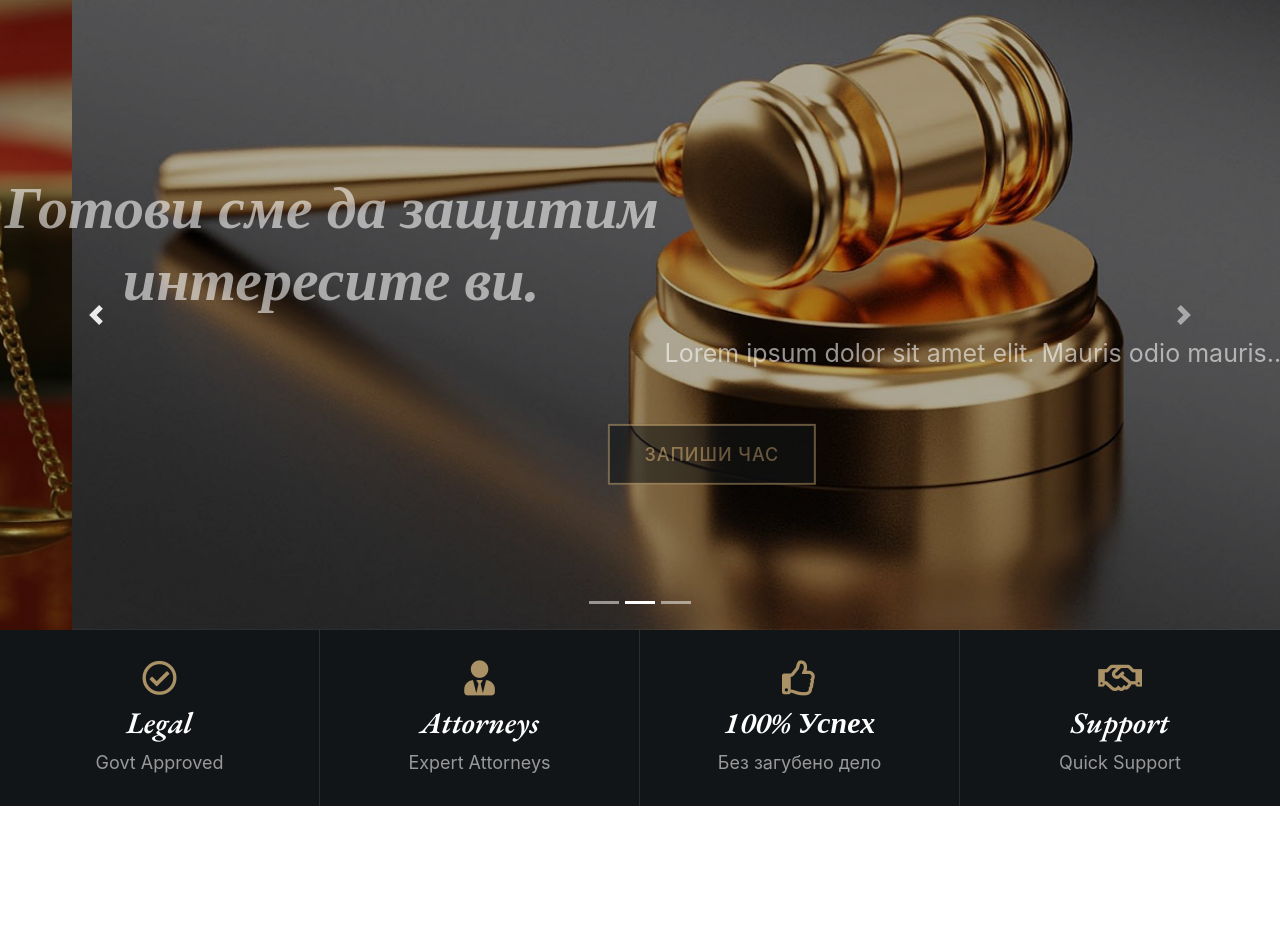
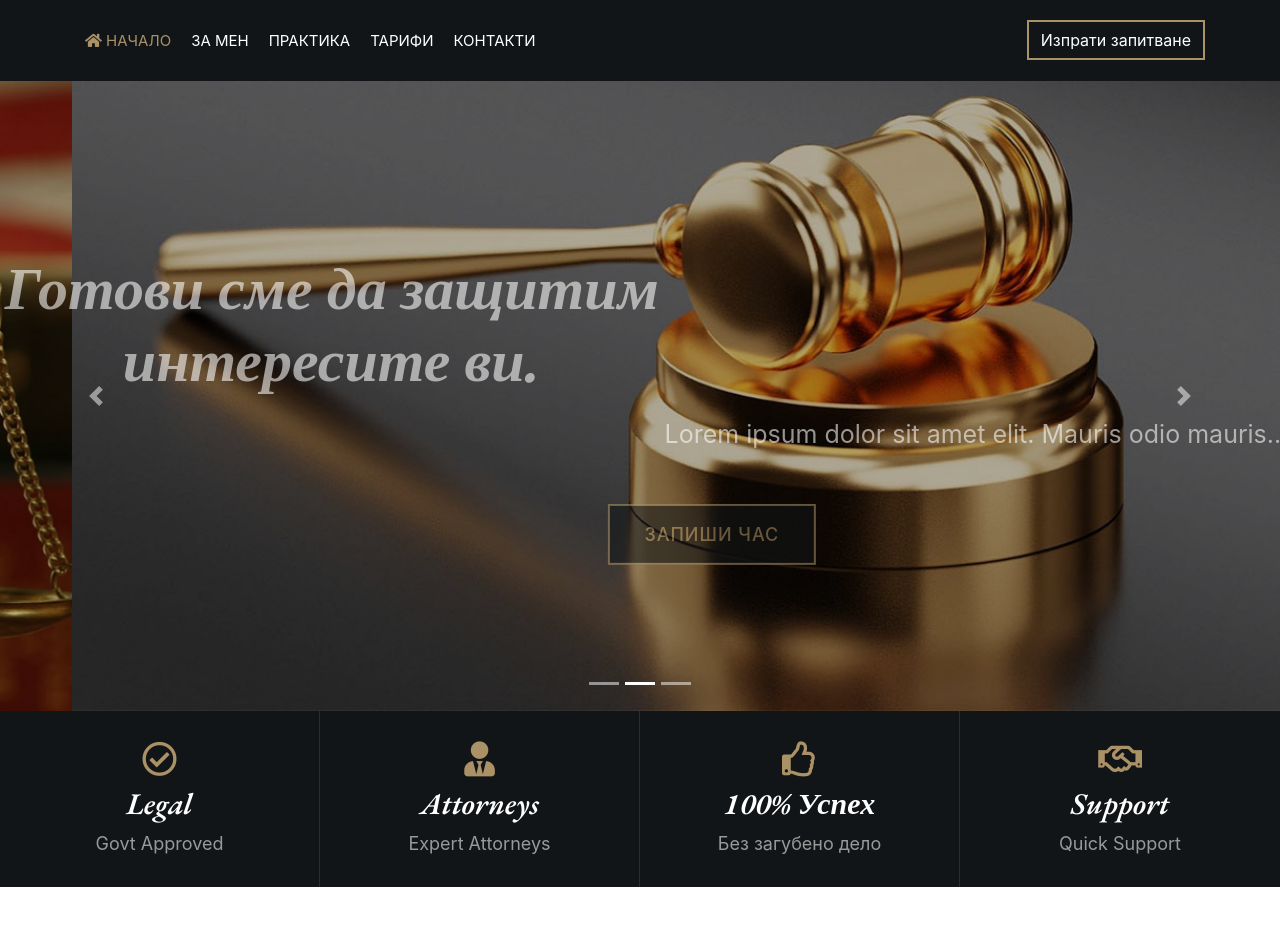
Before and after one commit to AtiVassileva/law-firm-vassilev, a React (Create React App) app in the folder vassilev-law-firm/: page / in a window 1280 px wide. Shown: the top 926 px of the page. Before the commit the page ends 851 px from the top, so only its background shows below. Built offline with nearby package versions, Linux system fonts and the light colour scheme.

Commit message:
Added navigation

```diff
--- a/vassilev-law-firm/src/App.js
+++ b/vassilev-law-firm/src/App.js
@@ -1,12 +1,16 @@
 import './App.css';
 import { Switch, Route } from 'react-router-dom';
+import NavMenu from './components/NavMenu';
 import Home from './components/Home';
 
 function App() {
   return (
-    <Switch>
-      <Route path="/" exact component={Home} />
-    </Switch>
+    <div id="app">
+      <NavMenu />
+      <Switch>
+        <Route path="/" exact component={Home} />
+      </Switch>
+    </div>
   );
 }
 
--- /dev/null
+++ b/vassilev-law-firm/src/components/NavMenu.js
@@ -0,0 +1,31 @@
+import { Link } from 'react-router-dom';
+
+const NavMenu = () => {
+    return (
+        <div className="nav-bar">
+            <div className="container-fluid">
+                <nav className="navbar navbar-expand-lg bg-dark navbar-dark">
+
+                    <div className="collapse navbar-collapse justify-content-between" id="navbarCollapse">
+                        <div className="navbar-nav mr-auto">
+                            <Link to="/" className="nav-item nav-link active">
+                                <i className="fa fa-home"></i>
+                                &nbsp;Начало
+                            </Link>
+                            <Link to="/about" className="nav-item nav-link">За мен</Link>
+                            <Link to="/practice" className="nav-item nav-link">Практика</Link>
+                            <Link to="/pricing" className="nav-item nav-link">Тарифи</Link>
+                            <Link to="/contact" className="nav-item nav-link">Контакти</Link>
+
+                        </div>
+                        <div className="ml-auto">
+                            <Link to="/contact" className="btn">Изпрати запитване</Link>
+                        </div>
+                    </div>
+                </nav>
+            </div>
+        </div>
+    );
+};
+
+export default NavMenu;
```
